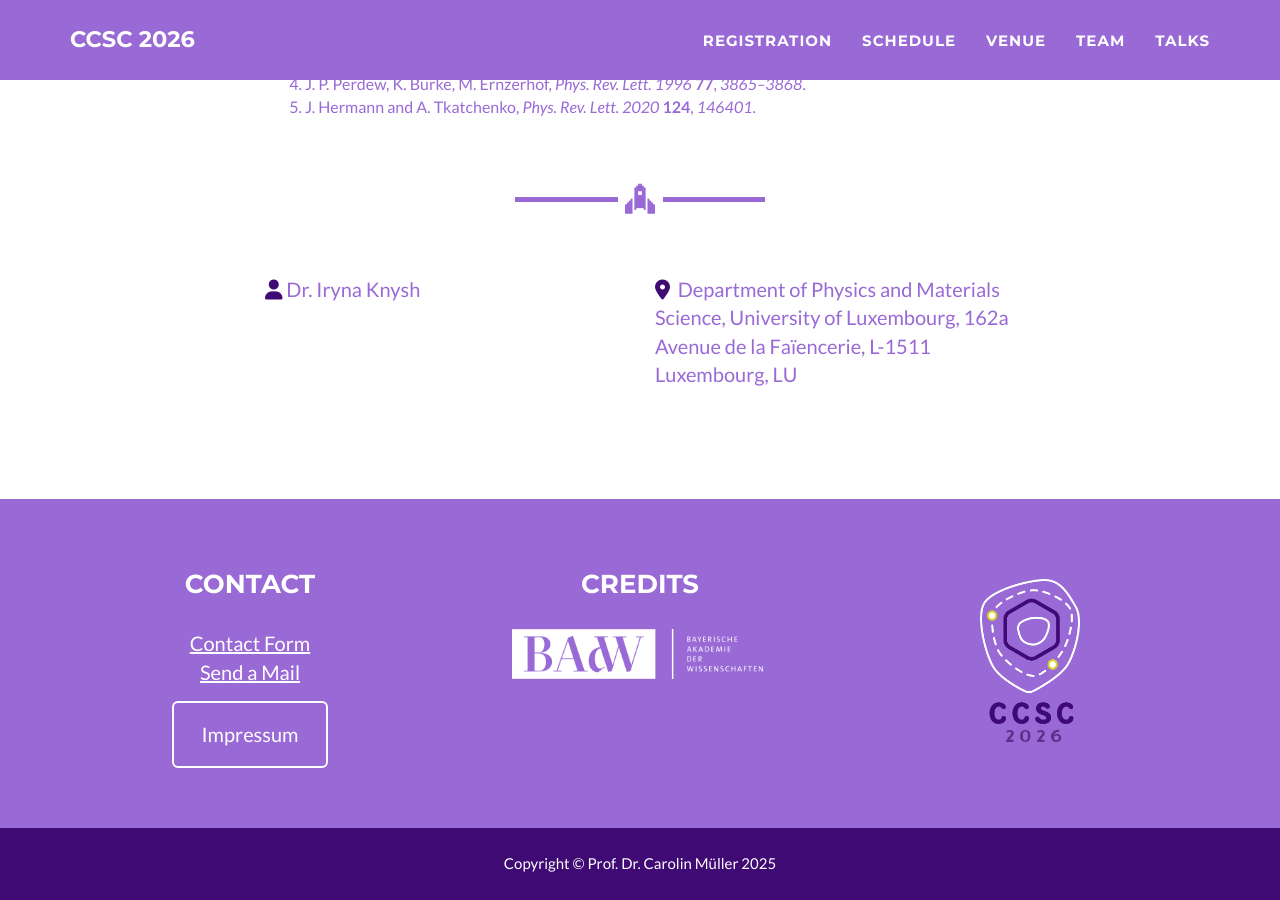
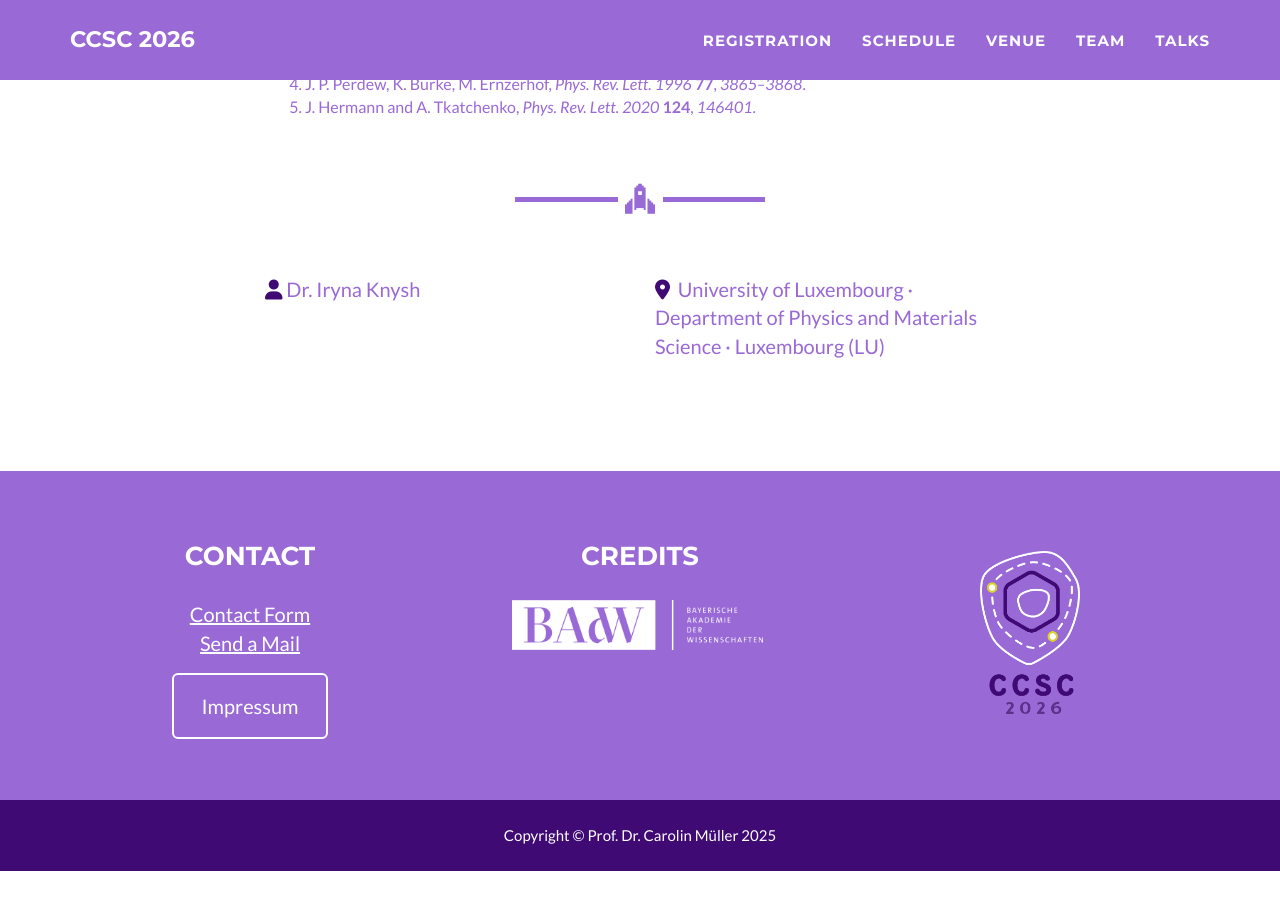
Before and after one commit to ccsc2026/ccsc2026.github.io, a Jekyll site: the page built from docs/knysh.md, in a window 1280 px wide and 900 px high, scrolled down 839 px. Built offline with Jekyll 4.4.1, drawn with Linux system fonts in a browser that asks for light colours; after the commit the page ends 1710 px from its top, so only the background shows below that.

Commit message:
Update knysh.md

```diff
--- a/docs/knysh.md
+++ b/docs/knysh.md
@@ -3,7 +3,7 @@ layout: posterpage
 categories: [poster]
 posternumber: P02
 speaker: Dr. Iryna Knysh
-location: 'Department of Physics and Materials Science, University of Luxembourg, 162a Avenue de la Faïencerie, L-1511 Luxembourg, LU'
+location: 'University of Luxembourg · Department of Physics and Materials Science · Luxembourg (LU)'
 title: 'Transferable machine learning force fields: from lead halide perovskite interfaces to bulk materials'
 authors: 'I. Knysh, A. Charkin-Gorbulin, C. Quarti, D. Beljonne, I. Poltavsky, A. Tkatchenko'
 abstract: [
```
